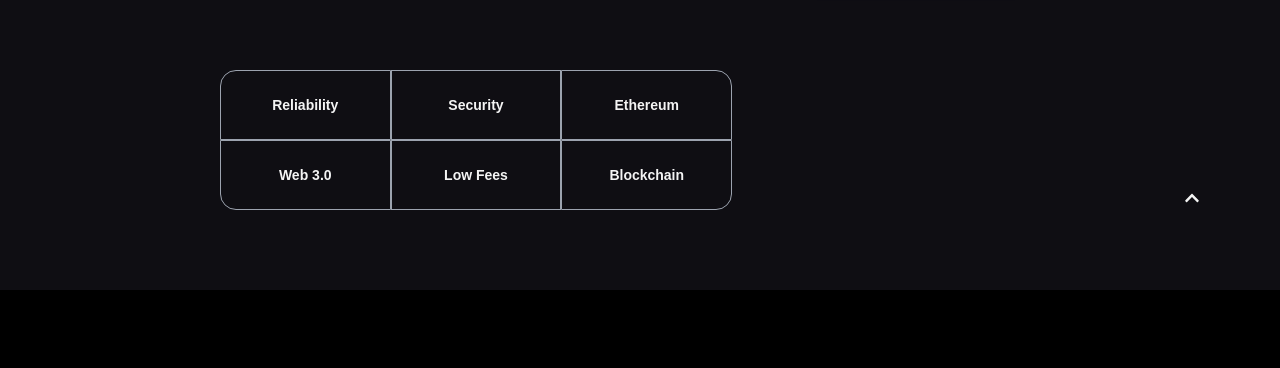
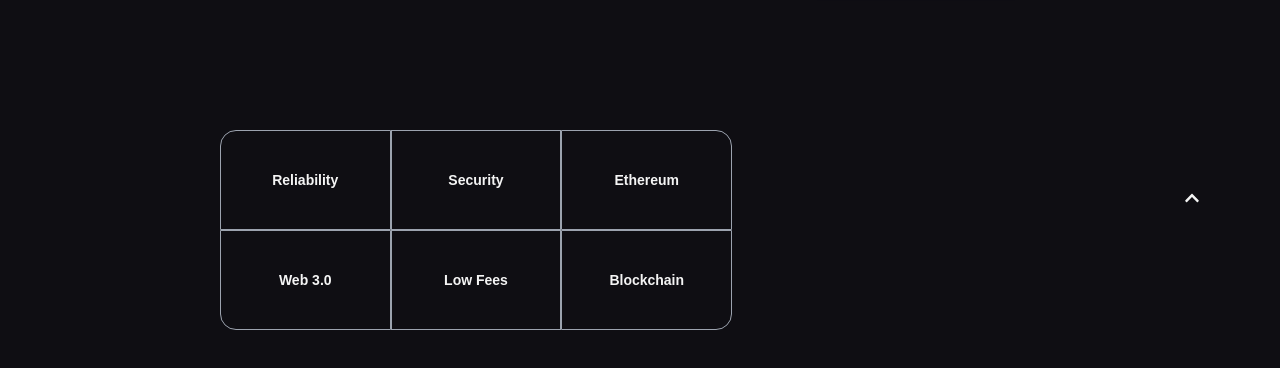
Before and after one commit to Mahimnak/KryptX, a React (Vite) app in the folder KryptX-final/project_web3.0/client/: page /Home in a window 1280 px wide. Shown: the part 514-882 px from the top of the page. Before the commit the page ends 804 px from the top, so only its background shows below. Built offline with nearby package versions, Linux system fonts and the light colour scheme; no server answers.

Commit message:
Welcome page - 100px companycommonstyles

```diff
--- a/KryptX-final/project_web3.0/client/src/components/Welcome.jsx
+++ b/KryptX-final/project_web3.0/client/src/components/Welcome.jsx
@@ -9,7 +9,7 @@
 import { useAuth0 } from "@auth0/auth0-react";
 import { FaChevronUp } from 'react-icons/fa';
 import "../index.css";
-const companyCommonStyles = "min-h-[70px] sm:px-0 px-2 sm:min-w-[120px] flex justify-center items-center border-[0.5px] border-gray-400 text-sm ";
+const companyCommonStyles = "min-h-[100px] sm:px-0 px-2 sm:min-w-[120px] flex justify-center items-center border-[0.5px] border-gray-400 text-sm ";
 
 const Input = ({ placeholder, name, type, value, handleChange }) => (
   <input
@@ -61,8 +61,8 @@
             </button>
           )}
 
-
-          <div className="grid sm:grid-cols-3 grid-cols-2 w-full mt-5">
+         <div className="mx-auto w-full mt-10 ">
+          <div className=" grid sm:grid-cols-3 grid-cols-2 w-full mt-10">
             <div className={`rounded-tl-2xl ${companyCommonStyles}`}>
               Reliability
             </div>
@@ -78,6 +78,7 @@
               Blockchain
             </div>
           </div>
+        </div>
         </div>
 
         <div className="p-3 flex justify-end items-start flex-col rounded-xl h-40 sm:w-72 w-full my-5 eth-card .white-glassmorphism ">
@@ -98,6 +99,7 @@
               </div>
             </div>
           </div>
+
         <div className="fixed bottom-20 right-20 cursor-pointer transition-all duration-300 ease-in-out transform hover:scale-110">
             <FaChevronUp onClick={ScrollToTop} />
         </div>
```
